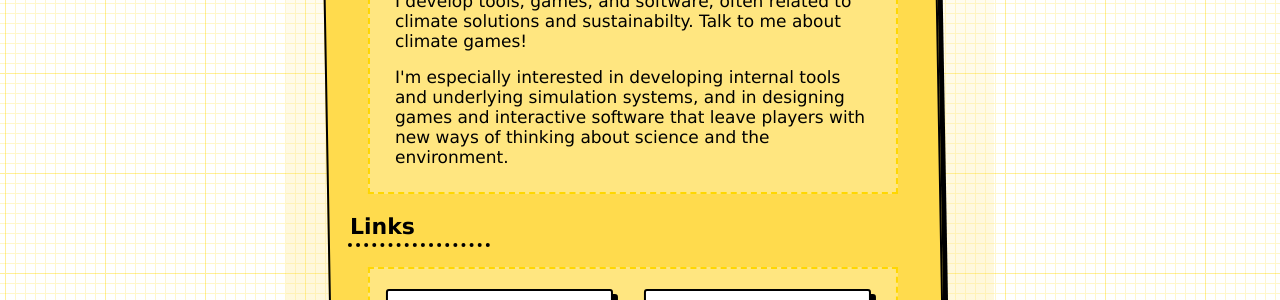
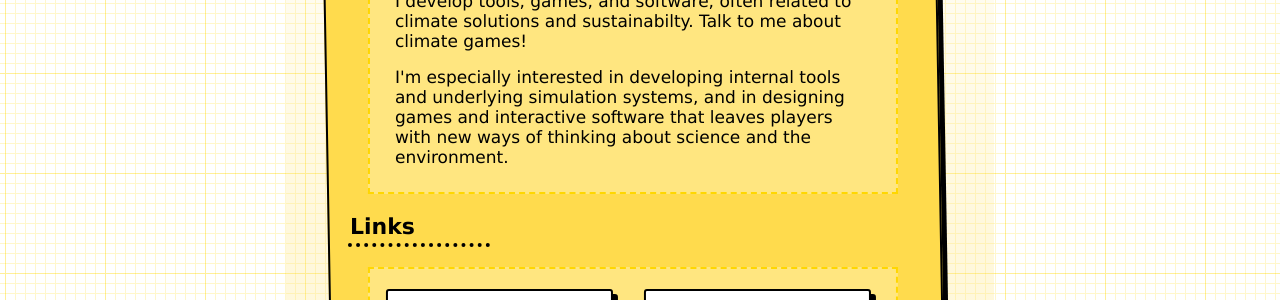
Before and after one commit to computeruser-dev/portfolio-jekyll, a Jekyll site: the page built from index.html, in a window 1280 px wide and 900 px high. Shown: the part 232-532 px from the top of the window. Built offline with Jekyll 4.4.1, drawn with Linux system fonts in a browser that asks for light colours.

Commit message:
tweaks to descs and metadata

```diff
--- a/_config.yml
+++ b/_config.yml
@@ -24,8 +24,7 @@ description: >- # this means to ignore newlines until "baseurl:" It will appear
   Portfolio
 baseurl: "/" # the subpath of your site, e.g. /blog
 url: "https://computeruser.neocities.org" # the base hostname & protocol for your site, e.g. http://example.com
-github_username:  "cep450"
-bluesky_username: "computeruser-dev.bsky.social"
+github_username:  "computeruser-dev"
 
 # Build settings
 # theme: minima
--- a/_data/links.yml
+++ b/_data/links.yml
@@ -21,7 +21,7 @@
 #  icon: "assets/img/icons/bluesky.png"
 #  title: "Bluesky"
 #  short: "bluesky"
-#  full: "@computeruser-dev.bsky.social"
+#  full: "@____.bsky.social"
 
 #- link: "mailto:____-dev@proton.me"
 #  icon: "assets/img/icons/email.png"
--- a/index.html
+++ b/index.html
@@ -11,5 +11,5 @@ layout: home
 	I develop tools, games, and software, often related to climate solutions and sustainabilty. Talk to me about climate games!
 </p>
 <p>
-	I'm especially interested in developing internal tools and underlying simulation systems, and in designing games and interactive software that leave players with new ways of thinking about science and the environment.
+	I'm especially interested in developing internal tools and underlying simulation systems, and in designing games and interactive software that leaves players with new ways of thinking about science and the environment.
 </p>
```
